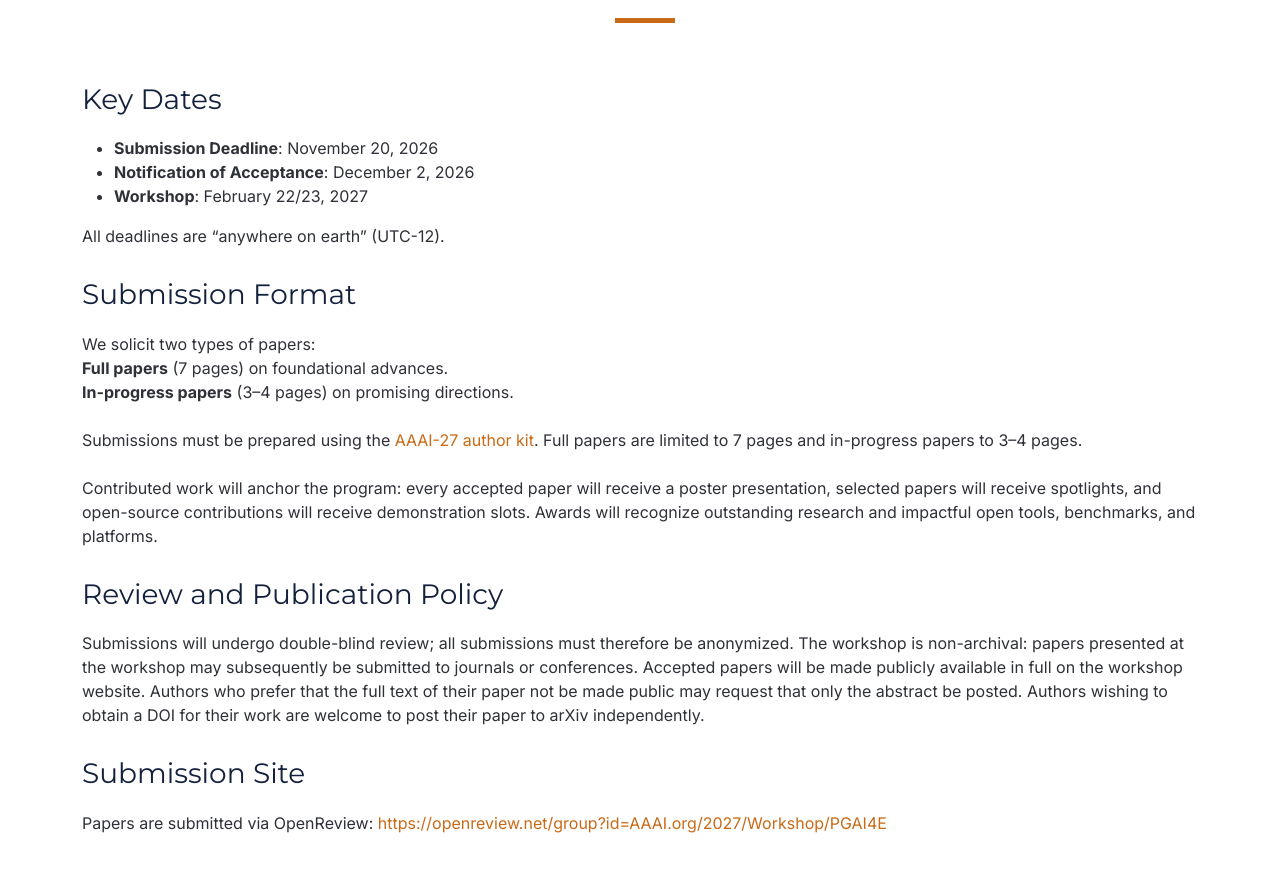
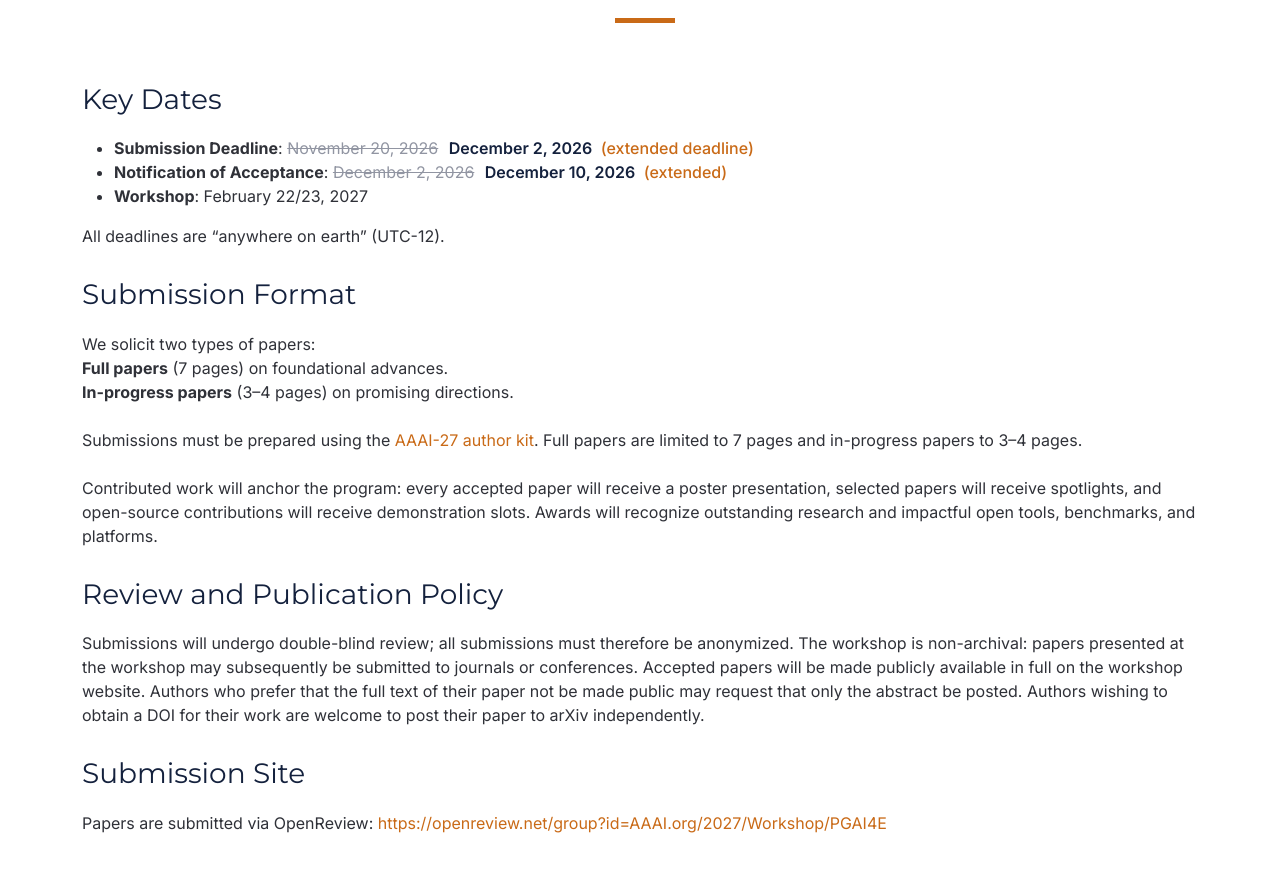
Before and after one commit to pgai4e/pgai4e.github.io, a plain HTML site: page index.html in a window 1280 px wide. Shown: the part 3360-4232 px from the top of the page. Drawn offline with Linux system fonts and the light colour scheme.

Commit message:
Extend submission deadline to Dec 2 and notification to Dec 10, 2026
Co-Authored-By: Claude Opus 5.5 <noreply@anthropic.com>

```diff
--- a/index.html
+++ b/index.html
@@ -85,6 +85,21 @@
       .person-affiliation {
         white-space: nowrap;
       }
+    }
+
+    .date-old {
+      color: #9195a2;
+      text-decoration: line-through;
+      margin-right: 6px;
+    }
+    .date-new {
+      font-weight: 600;
+      color: #14213d;
+    }
+    .date-note {
+      color: #c96a17;
+      font-weight: 500;
+      margin-left: 4px;
     }
   </style>
 </head>
@@ -259,8 +274,8 @@
         </div>
         <h3>Key Dates</h3>
         <ul>
-          <li><b>Submission Deadline</b>: November 20, 2026</li>
-          <li><b>Notification of Acceptance</b>: December 2, 2026</li>
+          <li><b>Submission Deadline</b>: <del class="date-old">November 20, 2026</del> <span class="date-new">December 2, 2026</span> <span class="date-note">(extended deadline)</span></li>
+          <li><b>Notification of Acceptance</b>: <del class="date-old">December 2, 2026</del> <span class="date-new">December 10, 2026</span> <span class="date-note">(extended)</span></li>
           <li><b>Workshop</b>: February 22/23, 2027</li>
         </ul>
         <p>All deadlines are &ldquo;anywhere on earth&rdquo; (UTC-12).</p>
```
